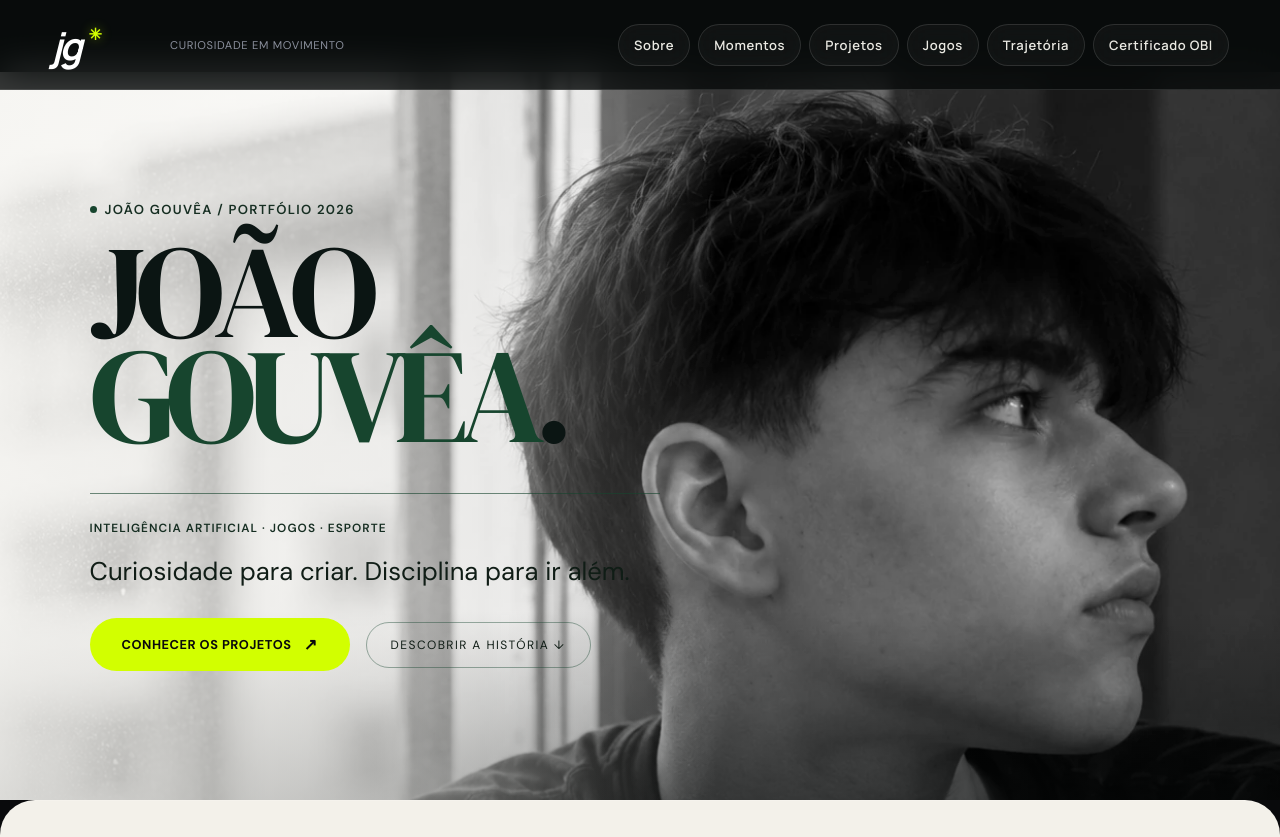
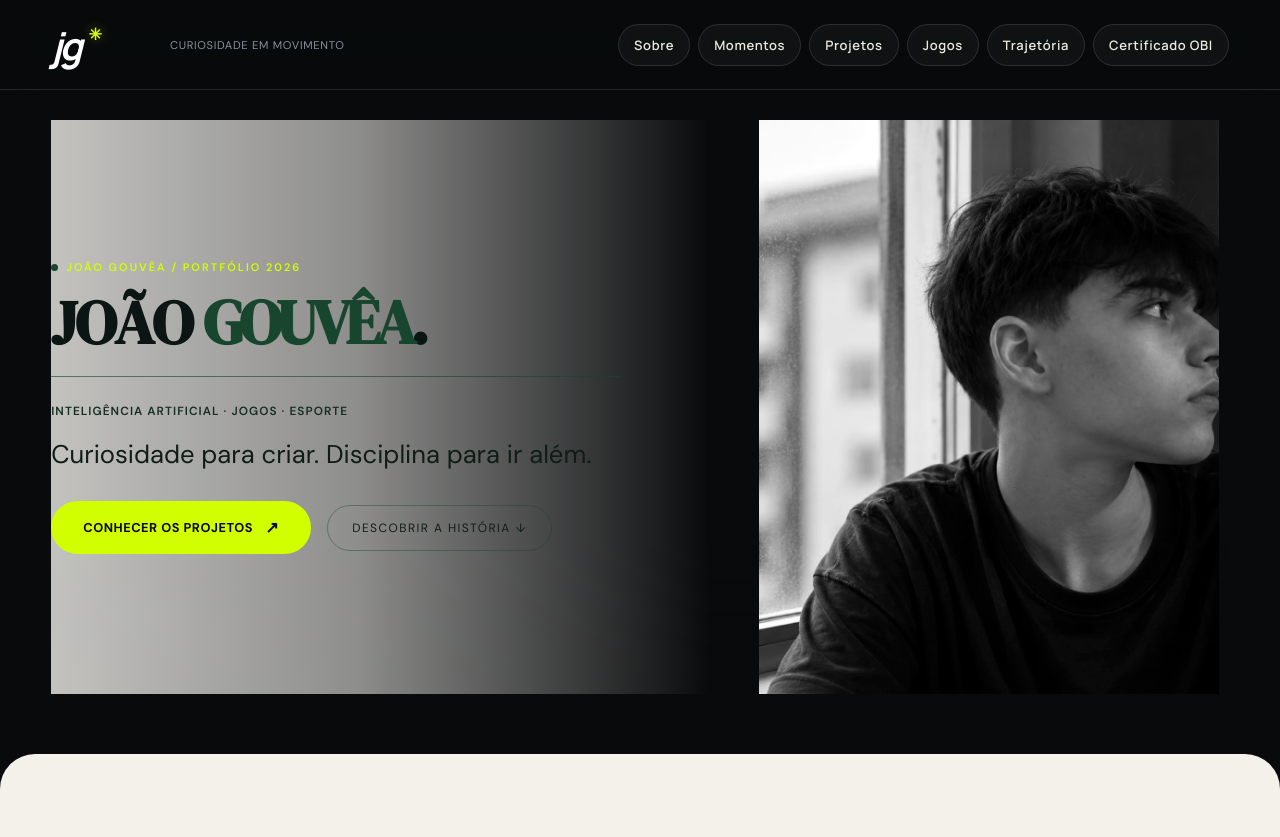
Before and after one commit to jgouveaf/Site.rosseti, a React (Vite) app: page / in a window 1280 px wide. Shown: the top 837 px of the page. Built offline with nearby package versions, Linux system fonts and the light colour scheme.

Commit message:
fix: resolve hero layout overlap and typography alignment

```diff
--- a/src/motion-design.css
+++ b/src/motion-design.css
@@ -61,36 +61,40 @@
   display: none;
 }
 .pf-v2 .pf-hero-stage {
-  height: 155svh;
-  background: #090c0b;
-  position: relative;
-  --hero-progress: 0;
-  --look-x: 0px;
-  --look-y: 0px;
+  height: auto !important;
+  min-height: 90vh !important;
+  display: flex !important;
+  align-items: center !important;
+  background: #090A0C !important;
+  position: relative !important;
+  padding: 120px 4vw 60px !important;
 }
 .pf-v2 .pf-hero-cinema {
-  position: sticky;
-  top: 0;
-  height: 100svh;
-  min-height: 650px;
-  padding: 0 4vw;
-  background: #080a09;
-  color: #f4f5e9;
-  overflow: hidden;
-  isolation: isolate;
-  clip-path: inset(
-    0 calc(var(--hero-progress) * 2.5%) round calc(var(--hero-progress) * 32px)
-  );
+  position: relative !important;
+  top: auto !important;
+  height: auto !important;
+  min-height: auto !important;
+  display: grid !important;
+  grid-template-columns: 1.15fr 0.85fr !important;
+  align-items: center !important;
+  gap: 48px !important;
+  width: 100% !important;
+  max-width: 1360px !important;
+  margin: 0 auto !important;
+  padding: 0 !important;
+  background: transparent !important;
+  overflow: visible !important;
+  clip-path: none !important;
 }
 .pf-hero-image {
-  position: absolute;
-  right: 0;
-  inset-block: 0;
-  width: 65%;
-  z-index: -3;
-  transform: scale(calc(1 + var(--hero-progress) * 0.12))
-    translateY(calc(var(--hero-progress) * -35px));
-  transform-origin: 60% 40%;
+  position: relative !important;
+  right: auto !important;
+  inset-block: auto !important;
+  width: 100% !important;
+  max-width: 460px !important;
+  margin: 0 auto !important;
+  z-index: 5 !important;
+  transform: none !important;
 }
 .pf-v2 .pf-hero-photo {
   height: 100%;
@@ -156,31 +160,39 @@
   box-shadow: 0 0 15px #d5ff3970;
 }
 .pf-v2 .pf-hero-title {
-  position: absolute;
-  left: 4vw;
-  top: 23%;
-  margin: 0;
-  pointer-events: none;
-  transform: translateY(calc(var(--hero-progress) * -60px));
+  position: static !important;
+  left: auto !important;
+  top: auto !important;
+  margin: 0 !important;
+  pointer-events: auto !important;
+  transform: none !important;
+  max-width: 680px !important;
 }
 .pf-hero-intro {
-  font-size: 9px;
-  letter-spacing: 2px;
-  color: #c5cdbd;
-  display: block;
-  margin-bottom: 22px;
-  animation: pf-mask-in 0.8s both 0.1s;
+  font-size: 11px !important;
+  letter-spacing: 2px !important;
+  color: #D2FF00 !important;
+  display: inline-flex !important;
+  align-items: center !important;
+  gap: 8px !important;
+  margin-bottom: 16px !important;
 }
 .pf-v2 .pf-hero h1 {
-  font-size: clamp(105px, 15vw, 240px);
-  font-weight: 700;
-  letter-spacing: -0.085em;
-  line-height: 0.84;
-  position: relative;
+  font-size: clamp(38px, 4.8vw, 74px) !important;
+  font-weight: 800 !important;
+  letter-spacing: -0.035em !important;
+  line-height: 1.05 !important;
+  position: relative !important;
+  display: flex !important;
+  flex-wrap: wrap !important;
+  align-items: center !important;
+  gap: 12px !important;
+  margin: 0 0 20px 0 !important;
 }
 .pf-v2 .pf-hero h1 > span {
-  margin: 0;
-  display: block;
+  margin: 0 !important;
+  display: inline-flex !important;
+  align-items: center !important;
 }
 .pf-name-first {
   color: var(--acid);
@@ -790,7 +802,7 @@
 }
 @media (max-height: 760px) and (min-width: 701px) {
   .pf-v2 .pf-hero h1 {
-    font-size: 12vw;
+    font-size: clamp(36px, 5vw, 68px) !important;
   }
   .pf-v2 .pf-hero-title {
     top: 25%;
@@ -833,12 +845,9 @@
   .pf-v2 .pf-hero-bottom {
     grid-template-columns: none;
   }
-  .pf-v2 .pf-hero-image {
-    width: 80%;
-    right: -8%;
-  }
+  .pf-v2 .pf-hero-image { position: relative !important; width: 100% !important; max-width: 460px !important; }
   .pf-v2 .pf-hero h1 {
-    font-size: 17vw;
+    font-size: clamp(36px, 5vw, 68px) !important;
   }
   .pf-v2 .pf-hero-title {
     top: 28%;
@@ -895,12 +904,7 @@
     height: 100svh;
     padding-inline: 6vw;
   }
-  .pf-v2 .pf-hero-image {
-    width: 100%;
-    right: -7%;
-    top: 40px;
-    bottom: 0;
-  }
+  .pf-v2 .pf-hero-image { position: relative !important; width: 100% !important; max-width: 460px !important; }
   .pf-v2 .pf-hero-photo img {
     object-fit: cover;
     object-position: 55% 30%;
@@ -946,7 +950,7 @@
     margin-bottom: 18px;
   }
   .pf-v2 .pf-hero h1 {
-    font-size: 20vw;
+    font-size: clamp(36px, 5vw, 68px) !important;
     letter-spacing: -0.08em;
   }
   .pf-v2 .pf-hero h1 > .pf-name-last {
```
Also changed, not shown: 1 other file (tests, documents, lock files or other folders).
